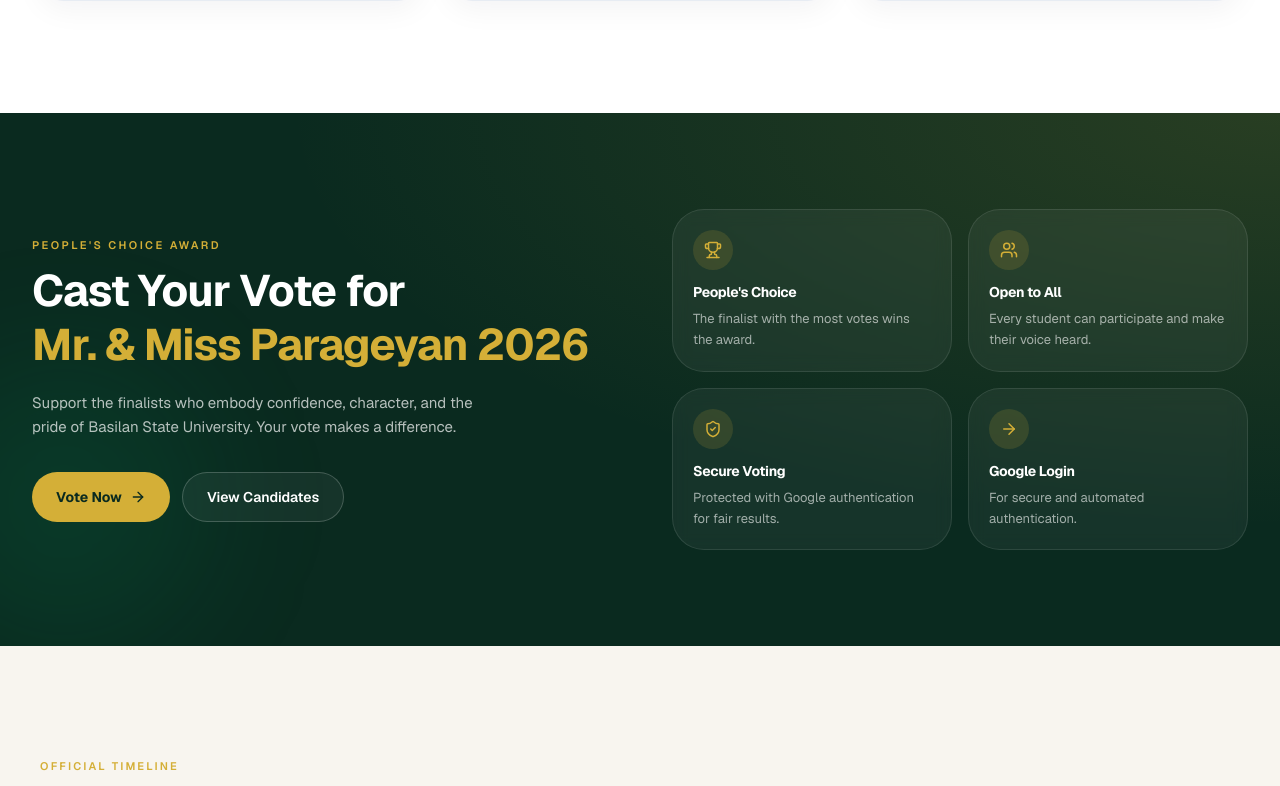
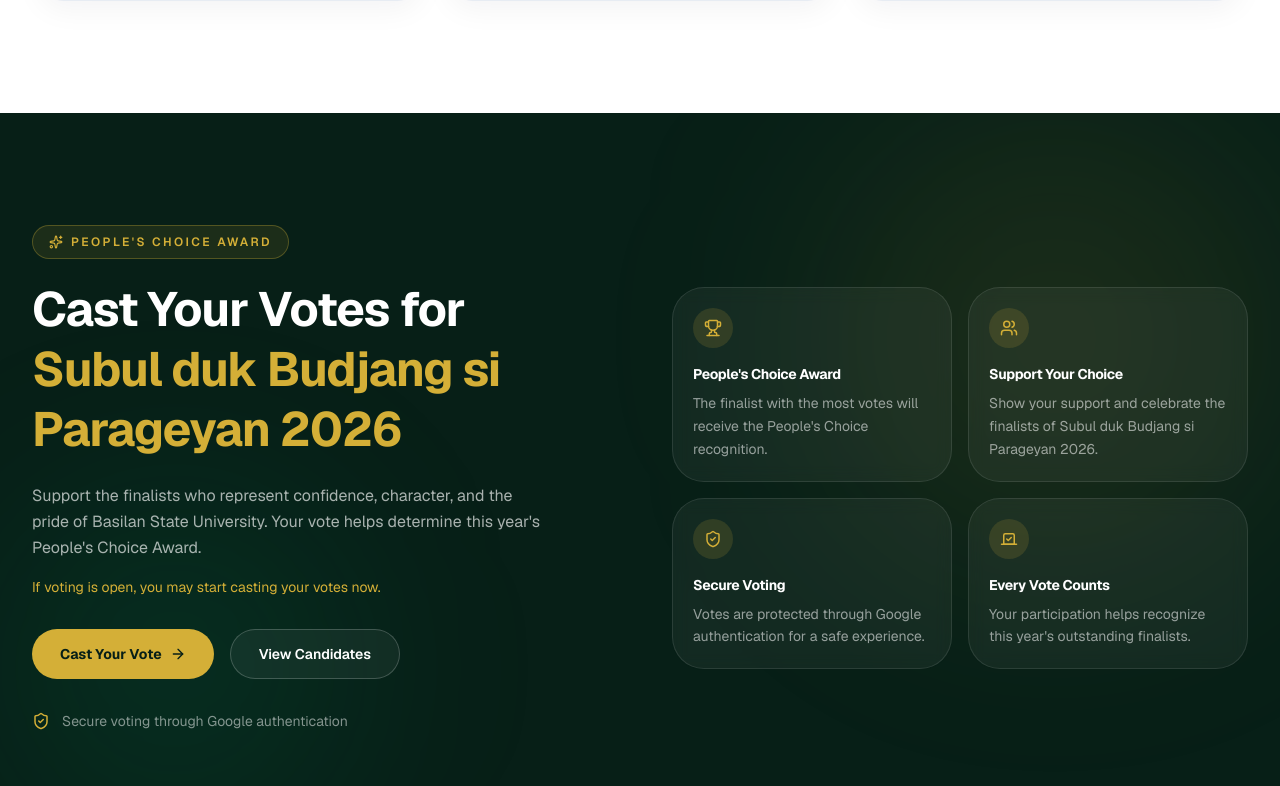
Before and after one commit to buildwithjaym/ssc-activity-hub, a Next.js app: page / in a window 1280 px wide. Shown: the part 4534-5320 px from the top of the page. Built offline with nearby package versions, Linux system fonts and the light colour scheme; no server answers.

Commit message:
feat: updated the vote section for our landing page

```diff
--- a/components/vote-section.tsx
+++ b/components/vote-section.tsx
@@ -2,102 +2,174 @@
 
 import { motion } from "framer-motion";
 import Link from "next/link";
-import { ArrowRight, Trophy, Users, ShieldCheck } from "lucide-react";
+import {
+  ArrowRight,
+  Trophy,
+  Users,
+  ShieldCheck,
+  Sparkles,
+  Vote,
+} from "lucide-react";
+
+const highlights = [
+  {
+    icon: Trophy,
+    title: "People's Choice Award",
+    description:
+      "The finalist with the most votes will receive the People's Choice recognition.",
+  },
+  {
+    icon: Users,
+    title: "Support Your Choice",
+    description:
+      "Show your support and celebrate the finalists of Subul duk Budjang si Parageyan 2026.",
+  },
+  {
+    icon: ShieldCheck,
+    title: "Secure Voting",
+    description:
+      "Votes are protected through Google authentication for a safe experience.",
+  },
+  {
+    icon: Vote,
+    title: "Every Vote Counts",
+    description:
+      "Your participation helps recognize this year's outstanding finalists.",
+  },
+];
 
 export function VoteSection() {
   return (
-    <section className="relative overflow-hidden bg-[#0A2A1F] py-20 sm:py-24">
-      {/* Background accents */}
-      <div className="pointer-events-none absolute inset-0 bg-[radial-gradient(ellipse_at_top_right,_rgba(212,175,55,0.15),_transparent_55%)]" />
-      <div className="pointer-events-none absolute -left-20 bottom-0 h-72 w-72 rounded-full bg-emerald-500/10 blur-3xl" />
+    <section className="relative overflow-hidden bg-[#071F17] py-20 sm:py-28">
+      <div className="pointer-events-none absolute inset-0">
+        <div className="absolute right-0 top-0 h-[450px] w-[450px] rounded-full bg-[#D4AF37]/10 blur-[120px]" />
+        <div className="absolute bottom-0 left-0 h-[350px] w-[350px] rounded-full bg-emerald-500/10 blur-[100px]" />
+      </div>
 
       <div className="relative mx-auto max-w-7xl px-5 sm:px-8">
         <div className="grid items-center gap-12 lg:grid-cols-2 lg:gap-16">
-          {/* Left Content */}
+
+          {/* Content */}
           <motion.div
             initial={{ opacity: 0, x: -20 }}
             whileInView={{ opacity: 1, x: 0 }}
-            viewport={{ once: true, margin: "-80px" }}
-            transition={{ duration: 0.6, ease: "easeOut" }}
+            viewport={{ once: true }}
+            transition={{ duration: 0.6 }}
           >
-            <p className="text-[11px] font-semibold uppercase tracking-[0.22em] text-[#D4AF37]">
+            <div className="mb-5 inline-flex items-center gap-2 rounded-full border border-[#D4AF37]/30 bg-[#D4AF37]/10 px-4 py-2 text-xs font-semibold uppercase tracking-[0.2em] text-[#D4AF37]">
+              <Sparkles size={14} />
               People's Choice Award
-            </p>
+            </div>
 
-            <h2 className="mt-3 text-3xl font-bold tracking-tight text-white sm:text-4xl lg:text-[2.75rem] lg:leading-[1.15]">
-              Cast Your Vote for
-              <span className="mt-1 block text-[#D4AF37]">
-                Mr. & Miss Parageyan 2026
+            <h2 className="max-w-xl text-4xl font-bold leading-tight tracking-tight text-white sm:text-5xl">
+              Cast Your Votes for
+              <span className="block text-[#D4AF37]">
+                Subul duk Budjang si Parageyan 2026
               </span>
             </h2>
 
-            <p className="mt-5 max-w-md text-[15px] leading-relaxed text-white/70">
-              Support the finalists who embody confidence, character, and the
-              pride of Basilan State University. Your vote makes a difference.
+            <p className="mt-6 max-w-lg text-base leading-relaxed text-white/65">
+              Support the finalists who represent confidence, character, and
+              the pride of Basilan State University. Your vote helps determine
+              this year's People's Choice Award.
             </p>
 
-            <div className="mt-8 flex flex-wrap gap-3">
+            <p className="mt-4 text-sm text-[#D4AF37]">
+              If voting is open, you may start casting your votes now.
+            </p>
+
+            <div className="mt-8 flex flex-wrap gap-4">
               <Link
                 href="/voting"
-                className="inline-flex items-center gap-2 rounded-full bg-[#D4AF37] px-6 py-3.5 text-sm font-bold text-[#0A2A1F] transition hover:scale-105 hover:shadow-lg"
+                className="
+                  group inline-flex items-center gap-2
+                  rounded-full bg-[#D4AF37]
+                  px-7 py-3.5
+                  text-sm font-bold
+                  text-[#071F17]
+                  transition-all
+                  hover:-translate-y-1
+                  hover:shadow-lg
+                "
               >
-                Vote Now
-                <ArrowRight size={16} />
+                Cast Your Vote
+                <ArrowRight
+                  size={16}
+                  className="transition-transform group-hover:translate-x-1"
+                />
               </Link>
 
               <Link
                 href="/voting/candidates"
-                className="inline-flex items-center gap-2 rounded-full border border-white/20 bg-white/5 px-6 py-3.5 text-sm font-semibold text-white transition hover:bg-white/10"
+                className="
+                  inline-flex items-center gap-2
+                  rounded-full border border-white/20
+                  bg-white/5
+                  px-7 py-3.5
+                  text-sm font-semibold
+                  text-white
+                  transition
+                  hover:bg-white/10
+                "
               >
                 View Candidates
               </Link>
             </div>
+
+            <div className="mt-8 flex items-center gap-3 text-sm text-white/50">
+              <ShieldCheck size={18} className="text-[#D4AF37]" />
+              Secure voting through Google authentication
+            </div>
           </motion.div>
 
-          {/* Right Highlights */}
+
+          {/* Highlights */}
           <motion.div
             initial={{ opacity: 0, x: 20 }}
             whileInView={{ opacity: 1, x: 0 }}
-            viewport={{ once: true, margin: "-80px" }}
-            transition={{ duration: 0.6, ease: "easeOut", delay: 0.1 }}
+            viewport={{ once: true }}
+            transition={{ duration: 0.6 }}
             className="grid gap-4 sm:grid-cols-2"
           >
-            {[
-              {
-                icon: Trophy,
-                title: "People's Choice",
-                desc: "The finalist with the most votes wins the award.",
-              },
-              {
-                icon: Users,
-                title: "Open to All",
-                desc: "Every student can participate and make their voice heard.",
-              },
-              {
-                icon: ShieldCheck,
-                title: "Secure Voting",
-                desc: "Protected with Google authentication for fair results.",
-              },
-              {
-                icon: ArrowRight,
-                title: "Google Login",
-                desc: "For secure and automated authentication.",
-              },
-            ].map((item) => (
-              <div
-                key={item.title}
-                className="rounded-2xl border border-white/10 bg-white/5 p-5 backdrop-blur-sm transition hover:bg-white/10"
-              >
-                <div className="mb-3 flex h-10 w-10 items-center justify-center rounded-xl bg-[#D4AF37]/15 text-[#D4AF37]">
-                  <item.icon size={18} />
-                </div>
-                <h3 className="text-sm font-bold text-white">{item.title}</h3>
-                <p className="mt-1.5 text-[13px] leading-relaxed text-white/60">
-                  {item.desc}
-                </p>
-              </div>
-            ))}
+            {highlights.map((item, index) => {
+              const Icon = item.icon;
+
+              return (
+                <motion.div
+                  key={item.title}
+                  initial={{ opacity: 0, y: 15 }}
+                  whileInView={{ opacity: 1, y: 0 }}
+                  viewport={{ once: true }}
+                  transition={{
+                    duration: 0.4,
+                    delay: index * 0.1,
+                  }}
+                  className="
+                    rounded-2xl
+                    border border-white/10
+                    bg-white/[0.05]
+                    p-5
+                    backdrop-blur-sm
+                    transition
+                    hover:bg-white/[0.08]
+                  "
+                >
+                  <div className="mb-4 flex h-10 w-10 items-center justify-center rounded-xl bg-[#D4AF37]/15 text-[#D4AF37]">
+                    <Icon size={18} />
+                  </div>
+
+                  <h3 className="text-sm font-bold text-white">
+                    {item.title}
+                  </h3>
+
+                  <p className="mt-2 text-sm leading-relaxed text-white/55">
+                    {item.description}
+                  </p>
+                </motion.div>
+              );
+            })}
           </motion.div>
+
         </div>
       </div>
     </section>
```
